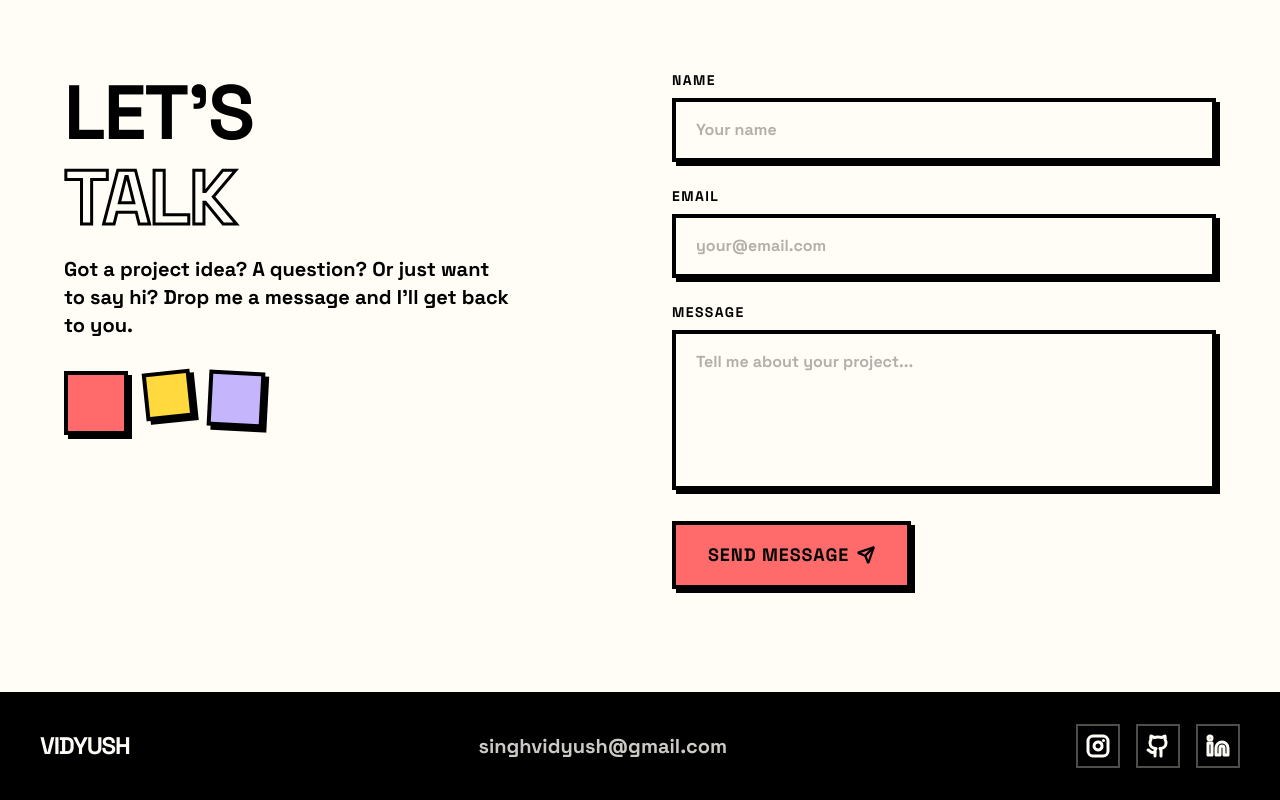
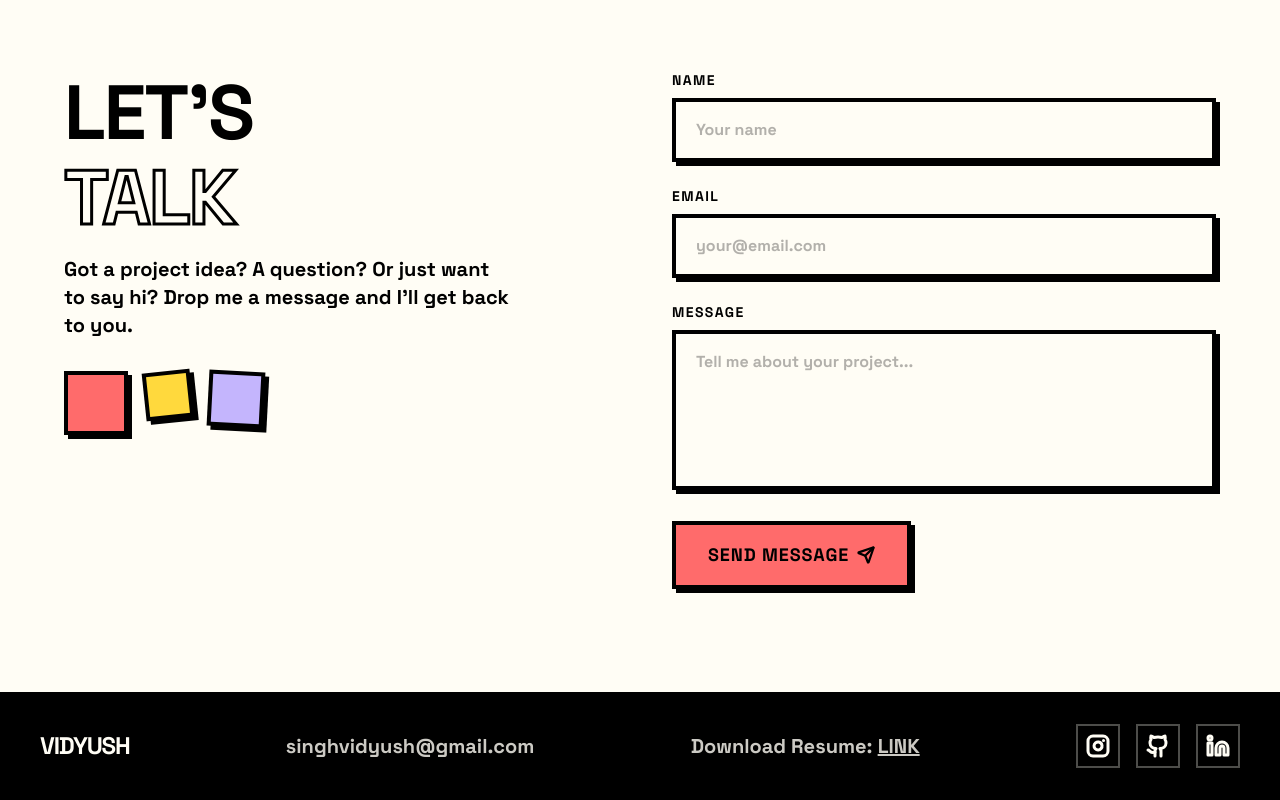
Before and after one commit to singh-vidyush/animated-portfolio, a Next.js app: page / in a window 1280 px wide. Shown: the part 4222-5022 px from the top of the page. Built offline with nearby package versions, Linux system fonts and the light colour scheme.

Commit message:
Update Footer.tsx

```diff
--- a/src/components/Footer.tsx
+++ b/src/components/Footer.tsx
@@ -62,6 +62,17 @@ export default function Footer() {
           <div className="text-xl font-bold opacity-80 text-center">
             singhvidyush@gmail.com
           </div>
+          <div className="text-xl font-bold opacity-80 text-center">
+            Download Resume:{" "}
+            <a
+              href="https://singh-vidyush.github.io/re/"
+              target="_blank"
+              rel="noopener noreferrer"
+              className="underline hover:text-brutal-red transition-colors duration-200"
+            >
+              LINK
+            </a>
+          </div>
 
           {/* Right — Social Icons */}
           <div className="flex items-center gap-4">
```
